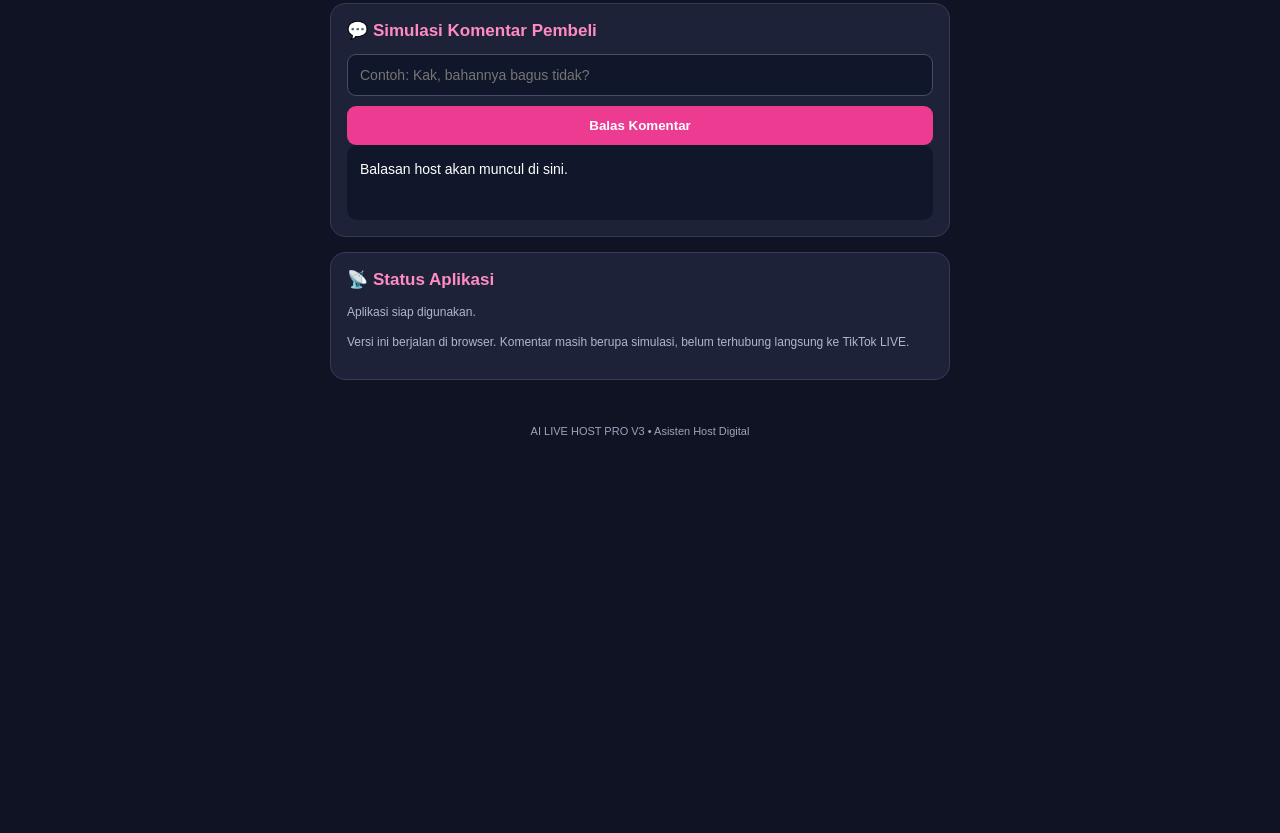
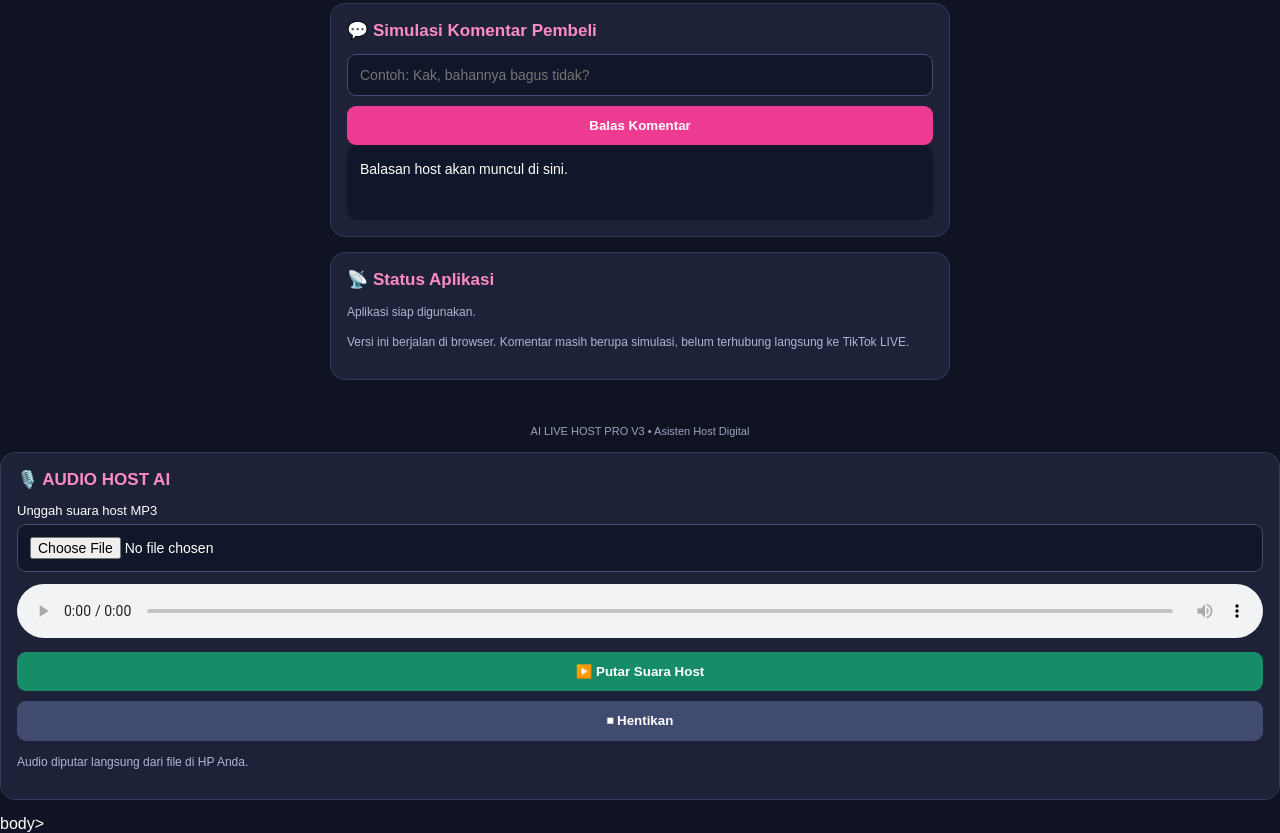
Before and after one commit to kanghadi1805-eng/ai-live-host-pro, a plain HTML site: page index.html in a window 1280 px wide. Shown: the part 1128-1961 px from the top of the page. Before the commit the page ends 1580 px from the top, so only its background shows below. Drawn offline with Linux system fonts and the light colour scheme.

Commit message:
Update index.html

```diff
--- a/index.html
+++ b/index.html
@@ -156,5 +156,44 @@ function jawabKomentar(){
  $('balasan').textContent=b;
 }
 </script>
+
+<div class="card" id="audioHost">
+  <h2>🎙️ AUDIO HOST AI</h2>
+  <label>Unggah suara host MP3</label>
+  <input type="file" id="fileAudio" accept="audio/mpeg,audio/mp3">
+  <audio id="audioPlayer" controls style="width:100%;margin-top:12px"></audio>
+  <button class="full green" onclick="putarAudioHost()">▶️ Putar Suara Host</button>
+  <button class="full secondary" onclick="hentikanAudioHost()">⏹ Hentikan</button>
+  <p class="small">Audio diputar langsung dari file di HP Anda.</p>
+</div>
+
+<script>
+const fileAudio=document.getElementById('fileAudio');
+const audioPlayer=document.getElementById('audioPlayer');
+let audioURL=null;
+
+fileAudio.addEventListener('change',function(){
+  if(audioURL)URL.revokeObjectURL(audioURL);
+  const file=this.files[0];
+  if(!file)return;
+  audioURL=URL.createObjectURL(file);
+  audioPlayer.src=audioURL;
+});
+
+function putarAudioHost(){
+  if(!audioPlayer.src){
+    alert('Silakan unggah audio MP3 terlebih dahulu.');
+    return;
+  }
+  audioPlayer.play();
+}
+
+function hentikanAudioHost(){
+  audioPlayer.pause();
+  audioPlayer.currentTime=0;
+}
+</script>
 </body>
 </html>
+body>
+</html>
```
